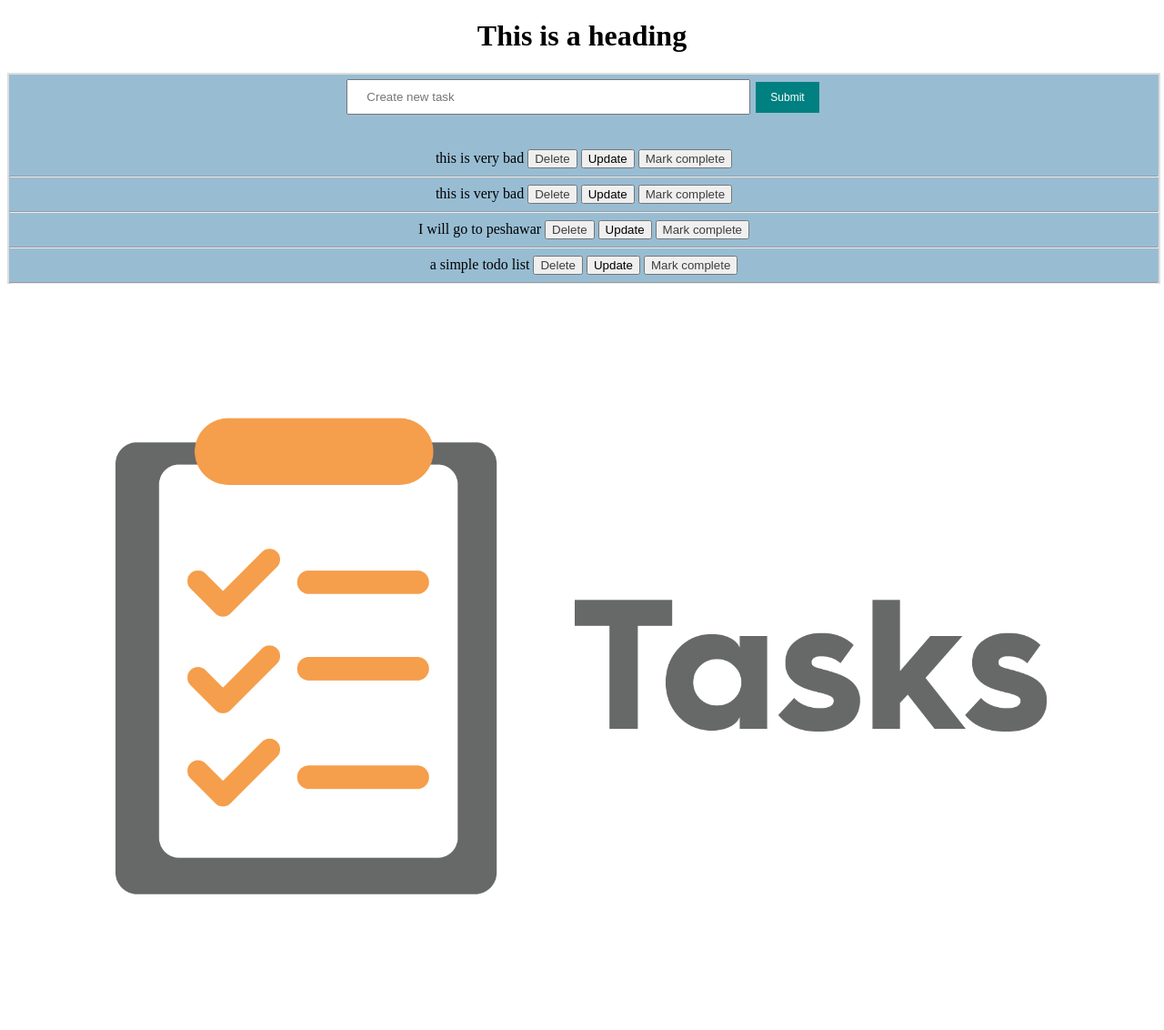
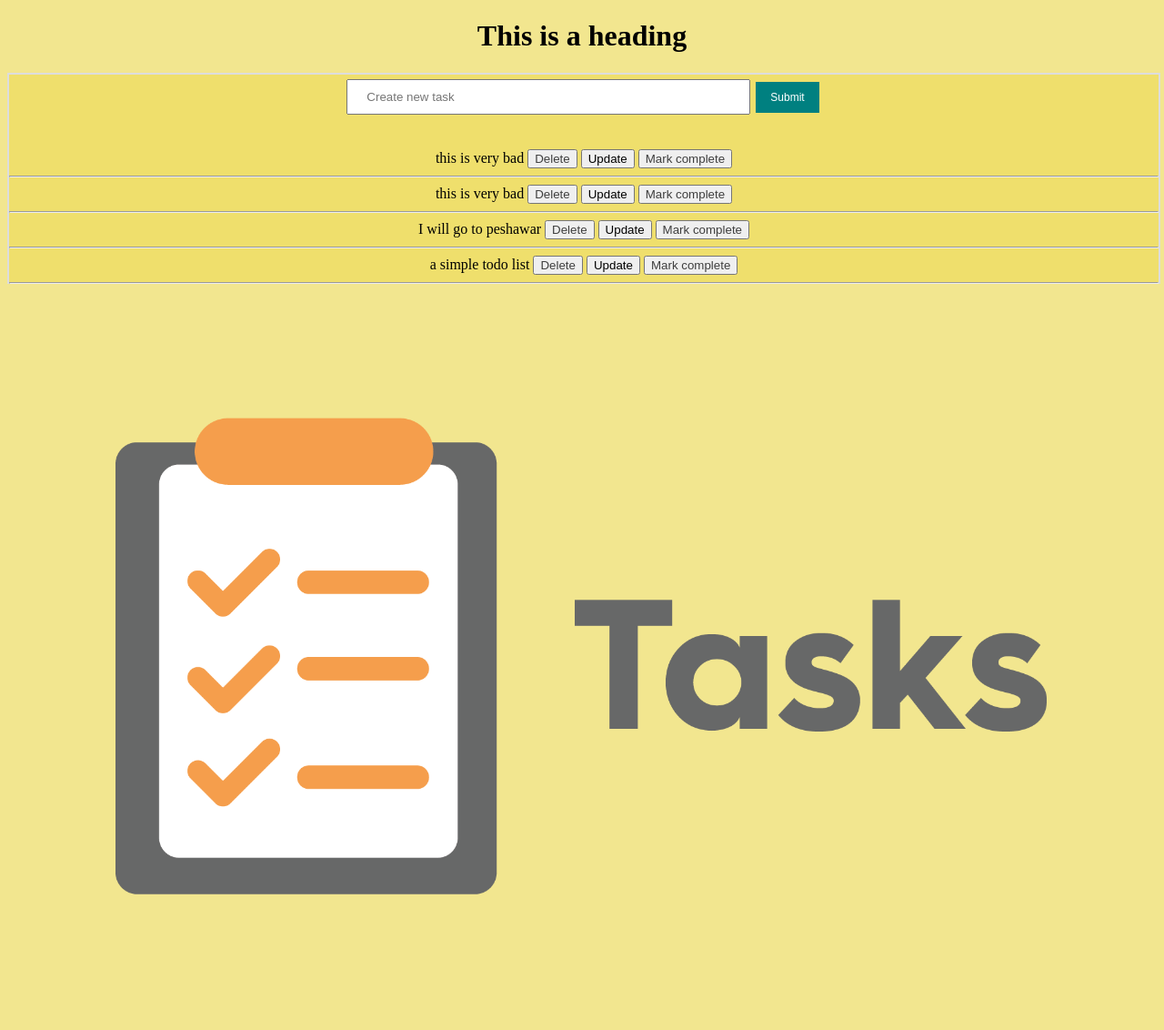
Before and after one commit to JesusESD/Kubernetes-PHP, a PHP site: page /index.php in a window 1280 px wide. Shown: the whole page at 91% size. Run offline with PHP 8.4, Linux system fonts and the light colour scheme; data comes from the database, SQL or seed files in the repository.

Commit message:
Colores corregidos

```diff
--- a/index.php
+++ b/index.php
@@ -116,7 +116,7 @@
 			border-left: 2px solid #ddd;
 			border-right: 2px solid #ddd;
 			border-top: 2px solid #ddd;
-			background-color:#98bdd3;
+			background-color: #efdf6c;
 		}
 		.form {
 			display: inline-block;
@@ -140,7 +140,7 @@
 
 	</style>
 </head>
-<body style="background-color:f2e68f">
+<body style="background-color: #f2e68f">
 <h1><center>This is a heading</center></h1>
 <div class="wrapper">
 	<form method="post" action="index.php">
```
